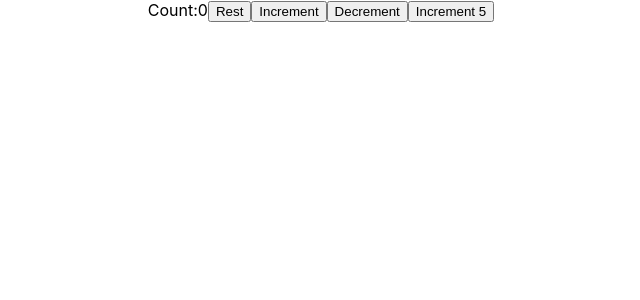
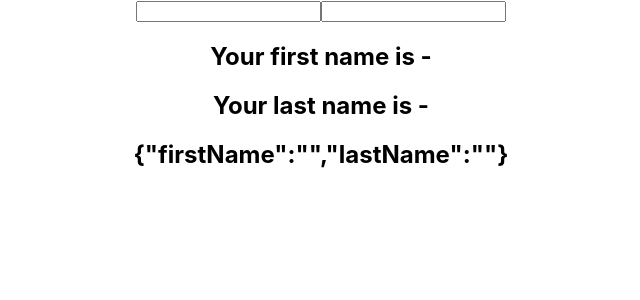
Before and after one commit to lukadlm97/react-hooks, a React (Create React App) app in the folder react-hooks/: page / in a window 1280 px wide. Shown: the top 300 px of the page, without its empty margins (319-959 px from the left). Built offline with nearby package versions, Linux system fonts and the light colour scheme.

Commit message:
useState on object

```diff
--- a/react-hooks/src/App.js
+++ b/react-hooks/src/App.js
@@ -1,13 +1,15 @@
 import React from 'react';
 import './App.css';
-import HookCounterTwo from './component/HookCounterTwo';
+import HookCounterThree from './component/HookCounterThree';
+// import HookCounterTwo from './component/HookCounterTwo';
 // import HookCounter from './component/HookCounter';
 // import ClassCounter from './component/ClassCounter';
 
 function App() {
   return (
     <div className="App">
-      <HookCounterTwo />
+      <HookCounterThree />
+      {/* <HookCounterTwo /> */}
       {/* <HookCounter /> */}
      {/* <ClassCounter /> */}
     </div>
--- /dev/null
+++ b/react-hooks/src/component/HookCounterThree.js
@@ -0,0 +1,24 @@
+import React,{useState} from 'react'
+
+function HookCounterThree() {
+
+    const [name,setName] = useState({firstName:'',lastName:''})
+
+    return (
+        <div>
+            <input
+            type='text'
+            value={name.firstName}
+            onChange={e=>setName({...name,firstName:e.target.value})} />
+            <input
+            type='text'
+            value={name.lastName}
+            onChange={e=>setName({...name,lastName:e.target.value})}/>
+            <h2>Your first name is - {name.firstName}</h2>
+            <h2>Your last name is - {name.lastName}</h2>
+    <h2>{JSON.stringify(name)}</h2>
+        </div>
+    )
+}
+
+export default HookCounterThree
```
